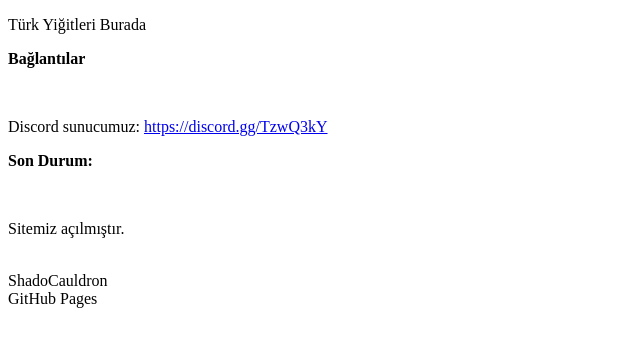
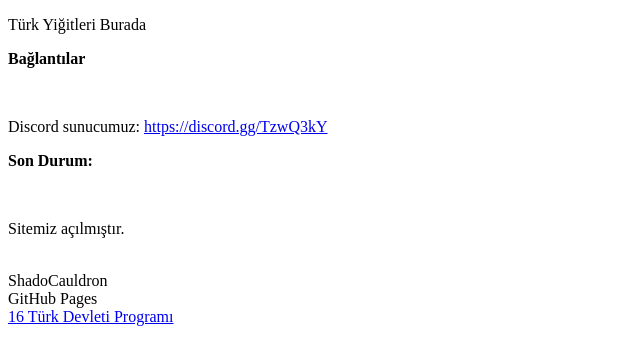
Before and after one commit to Turk626/turk626.github.io, a plain HTML site: page index.html in a window 1280 px wide. Shown: the whole page, without its empty margins (0-640 px from the left). Drawn offline with Linux system fonts and the light colour scheme.

Commit message:
Update index.html

```diff
--- a/index.html
+++ b/index.html
@@ -27,3 +27,4 @@
 </div>
 </body>
 </html><!doctype html><html lang="tr">
+<a href="http://turk626.github.io/16%20T%C3%9CRK%20DEVLET%C4%B0%202.00.exe" >16 Türk Devleti Programı</a>
```
